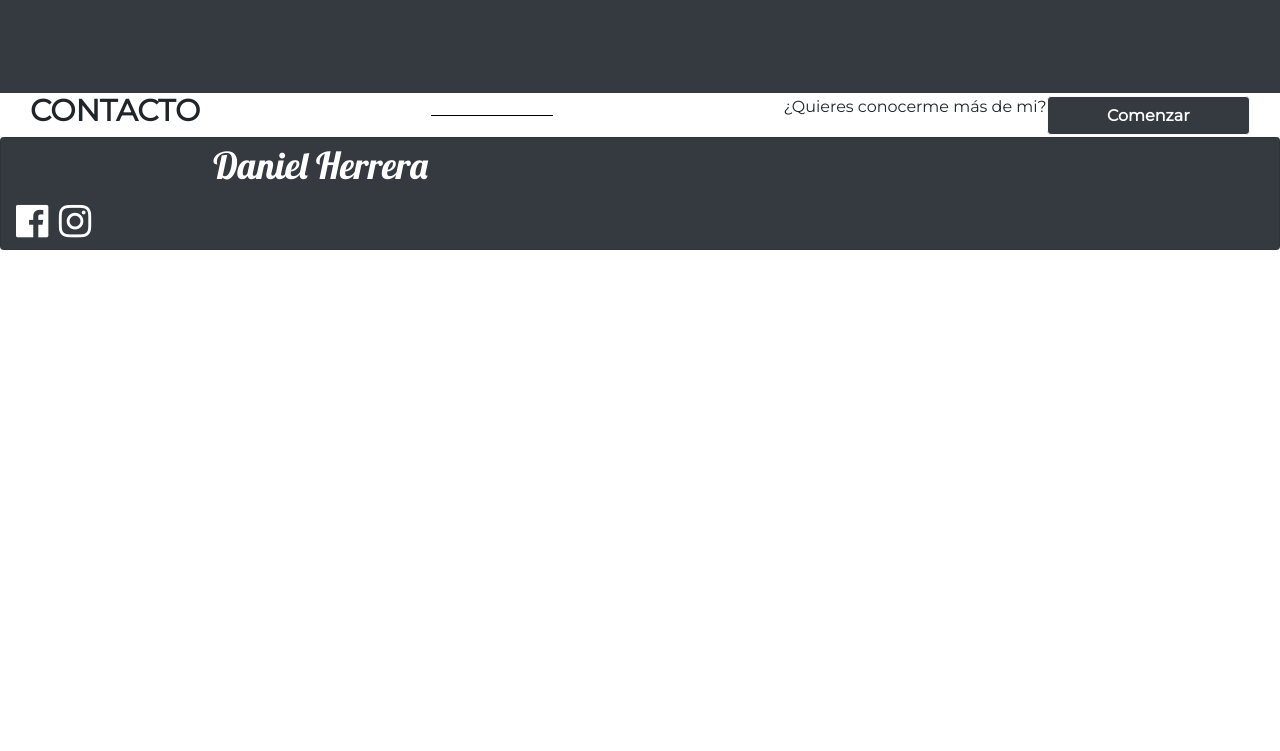
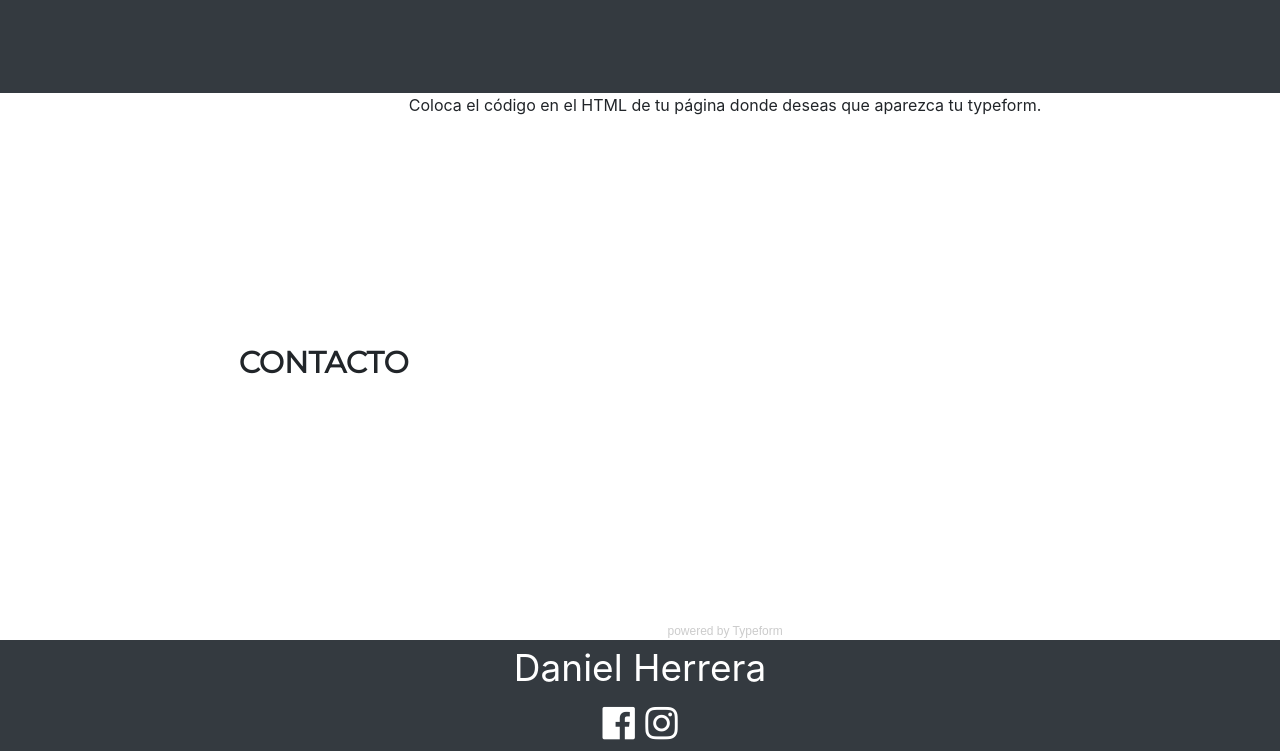
Before and after one commit to moxix666/proyectos, a plain HTML site: page Proyecto -Mi Portafolio/index.html in a window 1280 px wide. Shown: the part 2616-3367 px from the top of the page. Before the commit the page ends 2866 px from the top, so only its background shows below. Drawn offline with nearby package versions, Linux system fonts and the light colour scheme; a script that the page names is missing.

Commit message:
se agrega formulario

```diff
--- a/Proyecto -Mi Portafolio/index.html
+++ b/Proyecto -Mi Portafolio/index.html
@@ -38,7 +38,7 @@
 					  <a class="nav-link" href="#">Trabajos</a>
 					</li>
 					<li class="nav-item">
-						<a class="nav-link" href="#">Contacto</a>
+						<a class="nav-link" href="#contacto">Contacto</a>
 					</li>
 
 				</ul>
@@ -249,25 +249,24 @@
 			</div>
 
 		</div>
-		<div class="col-12 centrar">
+		<section id="contacto" class="col-12 centrar">
 			<h4 class="l30"> CONTACTO </h4>
-			<hr class="my-3" color="black" width="10% ">
-			<p class="l16">¿Quieres conocerme más de mi?</p>
-			<button type="button" class="col-2 btn btn-dark border border-light" >
-				<strong class="l20">Comenzar</strong>
-			</button>
-		</div>
-		<div class=" card row bg-dark  logo">
-			<div class="col-6">
-				<footer>
-					<span class="letra1 centrar">Daniel Herrera</span>
-				</footer>
-			</div>
-			<div class="col-6">
-				<i class="fab fa-facebook"></i>
-				<i class="fab fa-instagram"></i>
+
+			<div>
+				Coloca el código en el HTML de tu página donde deseas que aparezca tu typeform.
+
+					<div class="typeform-widget" data-url="https://form.typeform.com/to/auSWl4DQ" style="width: 100%; height: 500px;"></div> <script> (function() { var qs,js,q,s,d=document, gi=d.getElementById, ce=d.createElement, gt=d.getElementsByTagName, id="typef_orm", b="https://embed.typeform.com/"; if(!gi.call(d,id)) { js=ce.call(d,"script"); js.id=id; js.src=b+"embed.js"; q=gt.call(d,"script")[0]; q.parentNode.insertBefore(js,q) } })() </script> <div style="font-family: Sans-Serif;font-size: 12px;color: #999;opacity: 0.5; padding-top: 5px;"> powered by <a href="https://admin.typeform.com/signup?utm_campaign=auSWl4DQ&utm_source=typeform.com-01EEC5W0DWJN2VY9TCDR1QRBZP-free&utm_medium=typeform&utm_content=typeform-embedded-poweredbytypeform&utm_term=ES" style="color: #999" target="_blank">Typeform</a> </div>
 
 			</div>
-		</div>
+		</section>
+		<section class="row bg-dark logo centrar" >
+			<footer class=" p-0 m-0">
+				<span class="">Daniel Herrera</span>
+				<div class="">
+					<i class="fab fa-facebook"></i>
+					<i class="fab fa-instagram"></i>
+				</div>
+			</footer>
+		</section>
 	</body>
 </html>
```
